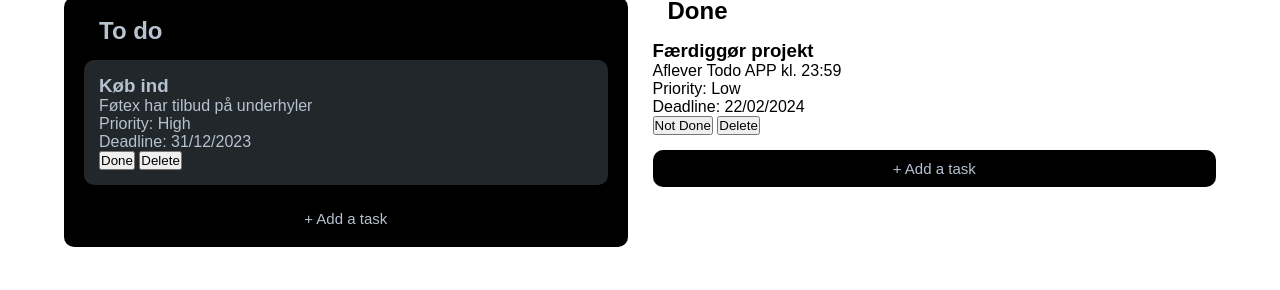
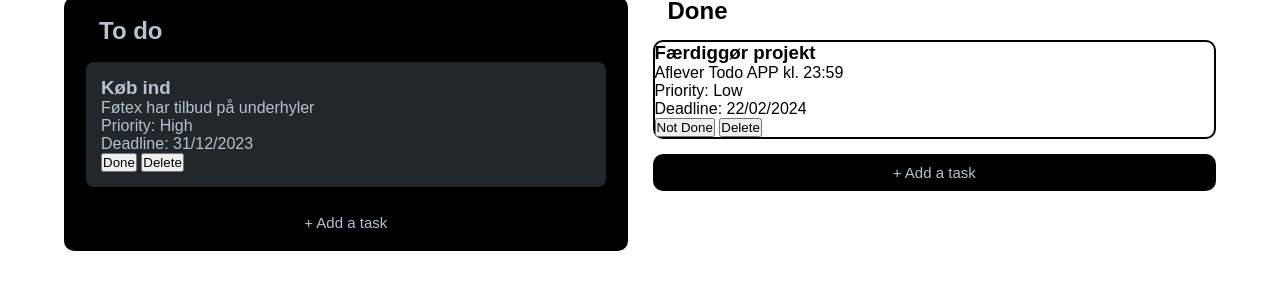
Before and after one commit to realJimboSlice/Todo-app, a plain HTML site: page index.html in a window 1280 px wide. Shown: the part 104-394 px from the top of the page. Drawn offline with Linux system fonts and the light colour scheme.

Commit message:
Added hover effect to border of each task

```diff
--- a/styles/style.css
+++ b/styles/style.css
@@ -22,6 +22,13 @@ h2 {
 }
 
 /* Colors and layouts in both lists */
+.task {
+  border: 2px solid #000;
+  border-radius: 10px;
+}
+.task:hover {
+  border-color: #8abafe;
+}
 
 /* To do list */
 
```
